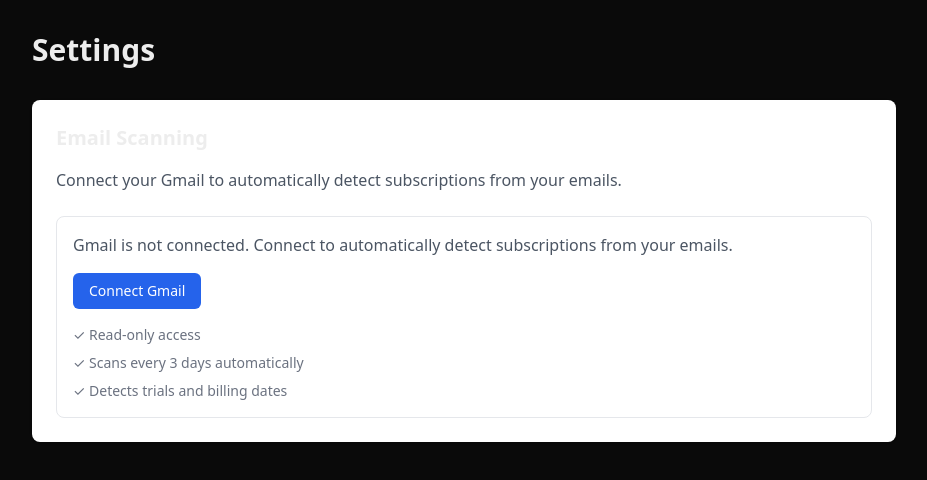
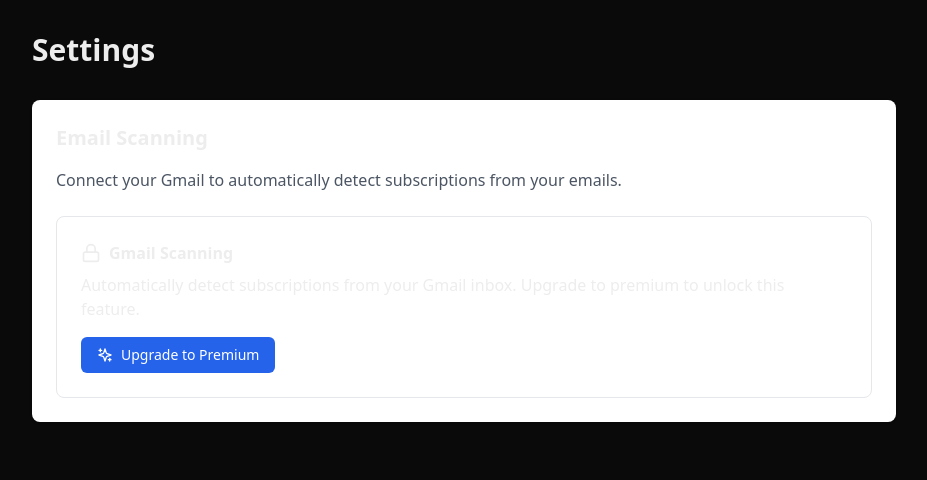
Before and after one commit to PominausGH/subscription-incinerator, a Next.js app: page /settings in a window 1280 px wide. Shown: the top 480 px of the page, without its empty margins (176-1103 px from the left). Built offline with nearby package versions, Linux system fonts and the light colour scheme; no server answers; the database is empty; sample sign-in values are in the browser's storage.

Commit message:
feat(stripe): gate gmail connection card to premium users

```diff
--- a/app/settings/page.tsx
+++ b/app/settings/page.tsx
@@ -35,6 +35,7 @@
           <GmailConnectionCard
             isConnected={isGmailConnected}
             userEmail={user?.email || ''}
+            userTier={session.user.tier}
           />
         </section>
       </div>
--- a/components/settings/gmail-connection-card.tsx
+++ b/components/settings/gmail-connection-card.tsx
@@ -2,16 +2,27 @@
 
 import { useState } from 'react'
 import { Button } from '@/components/ui/button'
+import { UpgradePrompt } from '@/components/upgrade-prompt'
 
 interface GmailConnectionCardProps {
   isConnected: boolean
   userEmail: string
+  userTier: string
 }
 
-export function GmailConnectionCard({ isConnected, userEmail }: GmailConnectionCardProps) {
+export function GmailConnectionCard({ isConnected, userEmail, userTier }: GmailConnectionCardProps) {
   const [isScanning, setIsScanning] = useState(false)
   const [isDisconnecting, setIsDisconnecting] = useState(false)
   const [scanMessage, setScanMessage] = useState('')
+
+  if (userTier !== 'premium') {
+    return (
+      <UpgradePrompt
+        feature="Gmail Scanning"
+        description="Automatically detect subscriptions from your Gmail inbox. Upgrade to premium to unlock this feature."
+      />
+    )
+  }
 
   async function handleConnect() {
     window.location.href = '/api/oauth/gmail'
```
